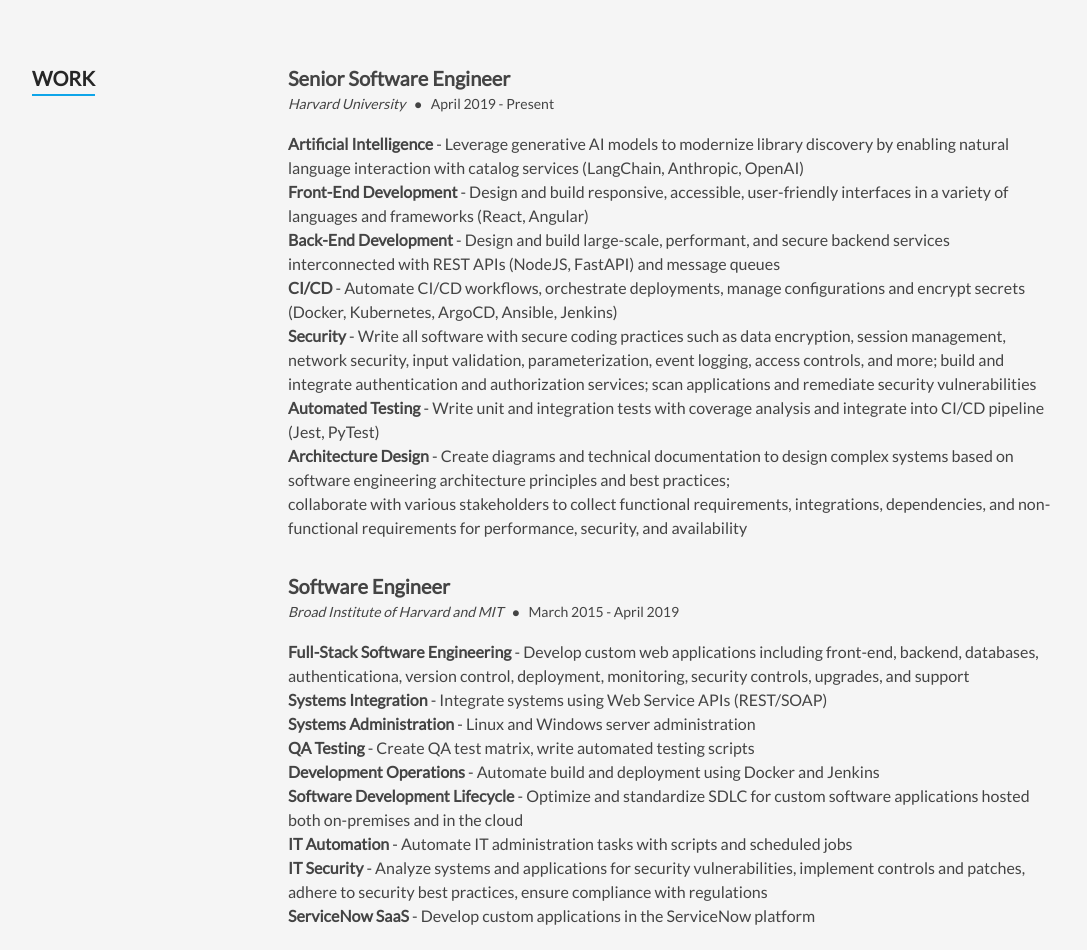
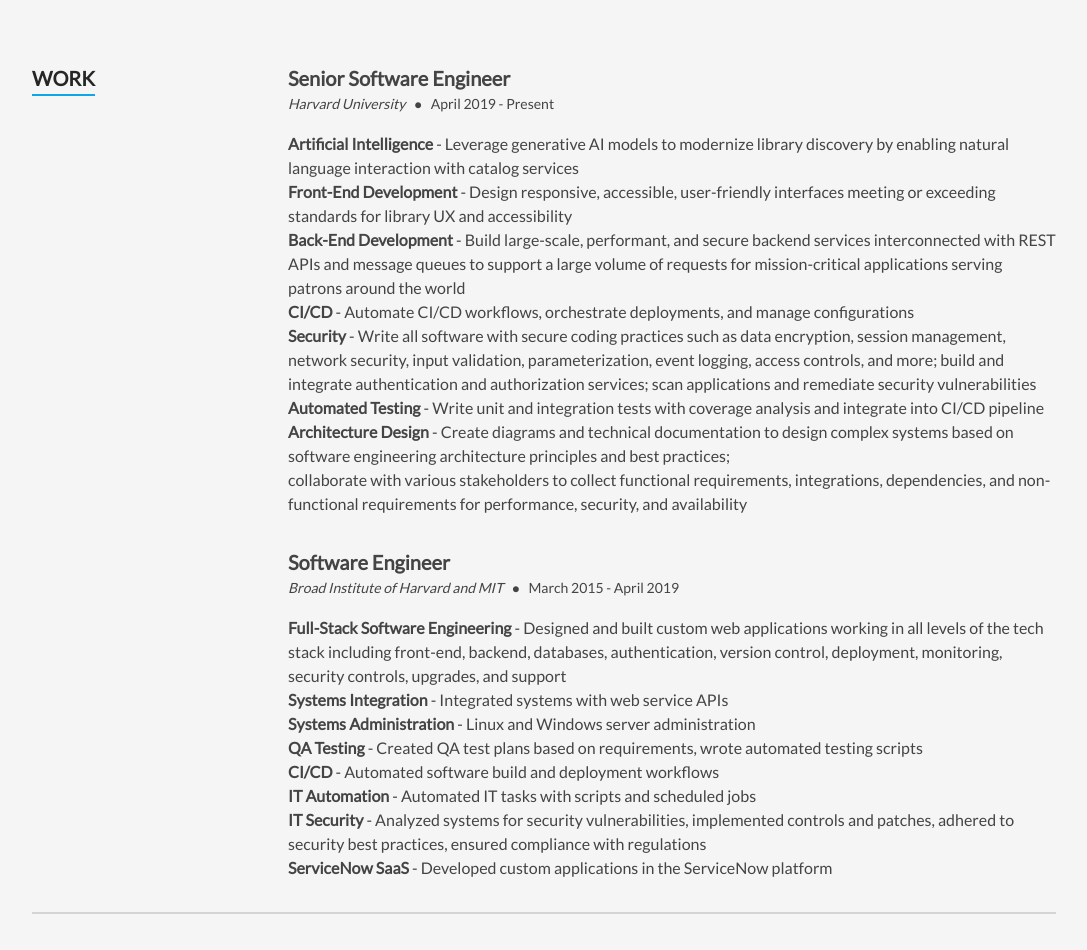
Before and after one commit to ktamaral/ktamaral-portfolio-react, a Next.js app: page / in a window 1280 px wide. Shown: the part 1280-2230 px from the top of the page, without its empty margins (96-1183 px from the left). Built offline with nearby package versions, Linux system fonts and the light colour scheme.

Commit message:
Update resume

```diff
--- a/src/data/data.tsx
+++ b/src/data/data.tsx
@@ -288,18 +288,16 @@
     content: (
       <p>
         <strong className="text-black-100">Artificial Intelligence</strong> - Leverage generative AI models to modernize library discovery by
-        enabling natural language interaction with catalog services (LangChain, Anthropic, OpenAI)<br />
-        <strong className="text-black-100">Front-End Development</strong> - Design and build responsive, accessible, user-friendly interfaces
-        in a variety of languages and frameworks (React, Angular)<br />
-        <strong className="text-black-100">Back-End Development</strong> - Design and build large-scale, performant, and secure backend services
-        interconnected with REST APIs (NodeJS, FastAPI) and message queues<br />
-        <strong className="text-black-100">CI/CD</strong> - Automate CI/CD workflows, orchestrate deployments, manage configurations
-        and encrypt secrets (Docker, Kubernetes, ArgoCD, Ansible, Jenkins)<br />
+        enabling natural language interaction with catalog services<br />
+        <strong className="text-black-100">Front-End Development</strong> - Design responsive, accessible, user-friendly interfaces
+        meeting or exceeding standards for library UX and accessibility<br />
+        <strong className="text-black-100">Back-End Development</strong> - Build large-scale, performant, and secure backend services
+        interconnected with REST APIs and message queues to support a large volume of requests for mission-critical applications serving patrons around the world<br />
+        <strong className="text-black-100">CI/CD</strong> - Automate CI/CD workflows, orchestrate deployments, and manage configurations<br />
         <strong className="text-black-100">Security</strong> - Write all software with secure coding practices such as data encryption, session
-        management, network security, input validation, parameterization, event logging, access
-        controls, and more; build and integrate authentication and authorization services; scan
-        applications and remediate security vulnerabilities<br />
-        <strong className="text-black-100">Automated Testing</strong> - Write unit and integration tests with coverage analysis and integrate into CI/CD pipeline (Jest, PyTest)<br />
+        management, network security, input validation, parameterization, event logging, access controls, and more;
+        build and integrate authentication and authorization services; scan applications and remediate security vulnerabilities<br />
+        <strong className="text-black-100">Automated Testing</strong> - Write unit and integration tests with coverage analysis and integrate into CI/CD pipeline<br />
         <strong className="text-black-100">Architecture Design</strong> - Create diagrams and technical documentation to design complex
         systems based on software engineering architecture principles and best practices;<br />
         collaborate with various stakeholders to collect functional requirements, integrations,
@@ -313,18 +311,16 @@
     title: 'Software Engineer',
     content: (
       <p>
-        <strong className="text-black-100">Full-Stack Software Engineering</strong> - Develop custom web applications including front-end,
-        backend, databases, authenticationa, version control, deployment, monitoring, security controls, upgrades, and support<br />
-        <strong className="text-black-100">Systems Integration</strong> - Integrate systems using Web Service APIs (REST/SOAP)<br />
+        <strong className="text-black-100">Full-Stack Software Engineering</strong> - Designed and built custom web applications working in all levels of the tech stack including front-end, backend, databases,
+        authentication, version control, deployment, monitoring, security controls, upgrades, and support<br />
+        <strong className="text-black-100">Systems Integration</strong> - Integrated systems with web service APIs<br />
         <strong className="text-black-100">Systems Administration</strong> - Linux and Windows server administration<br />
-        <strong className="text-black-100">QA Testing</strong> - Create QA test matrix, write automated testing scripts<br />
-        <strong className="text-black-100">Development Operations</strong> - Automate build and deployment using Docker and Jenkins<br />
-        <strong className="text-black-100">Software Development Lifecycle</strong> - Optimize and standardize SDLC for custom software
-        applications hosted both on-premises and in the cloud<br />
-        <strong className="text-black-100">IT Automation</strong> - Automate IT administration tasks with scripts and scheduled jobs<br />
-        <strong className="text-black-100">IT Security</strong> - Analyze systems and applications for security vulnerabilities, implement
-        controls and patches, adhere to security best practices, ensure compliance with regulations<br />
-        <strong className="text-black-100">ServiceNow SaaS</strong> - Develop custom applications in the ServiceNow platform<br />
+        <strong className="text-black-100">QA Testing</strong> - Created QA test plans based on requirements, wrote automated testing scripts<br />
+        <strong className="text-black-100">CI/CD</strong> - Automated software build and deployment workflows<br />
+        <strong className="text-black-100">IT Automation</strong> - Automated IT tasks with scripts and scheduled jobs<br />
+        <strong className="text-black-100">IT Security</strong> - Analyzed systems for security vulnerabilities, implemented controls and patches,
+        adhered to security best practices, ensured compliance with regulations<br />
+        <strong className="text-black-100">ServiceNow SaaS</strong> - Developed custom applications in the ServiceNow platform<br />
       </p>
     ),
   },
```
Also changed, not shown: 1 other file (tests, documents, lock files or other folders).
